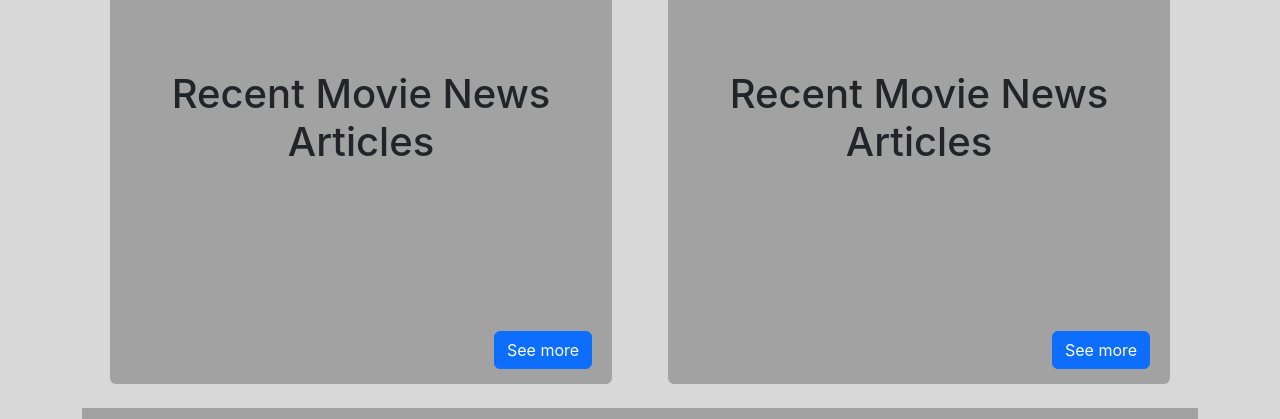
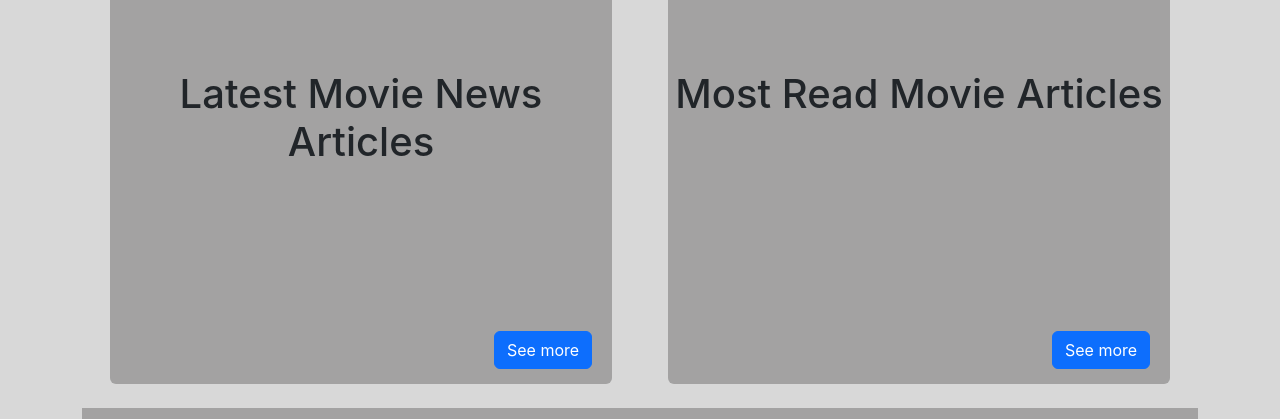
Before and after one commit to yasirsd10/og-news, a React (Create React App) app: page / in a window 1280 px wide. Shown: the part 216-635 px from the top of the page. Built offline with nearby package versions, Linux system fonts and the light colour scheme; no server answers; the database is empty.

Commit message:
Routing is completed

```diff
--- a/src/App.js
+++ b/src/App.js
@@ -15,6 +15,8 @@ import OttInfo from "./components/ottInfo/ottInfoMapping";
 import MovieSchedule from "./components/scheduleMovie/movieScheduleMapping";
 import OttForm from "./components/ottInfo/ottForm";
 import ScheduleForm from "./components/scheduleMovie/scheduleForm";
+import LatestMovieArticles from "./components/movieArticles/latestMovieArticles";
+import MostReadNews from "./components/movieArticles/mostReadNews";
 
 function App() {
   return (
@@ -65,6 +67,12 @@ function App() {
             <Route path= "/scheduleForm">
               <ScheduleForm />
             </Route>
+            <Route path= "/latestMovieArticles">
+              <LatestMovieArticles />
+            </Route>
+            <Route path= "/mostReadMovieArticle">
+              <MostReadNews />
+            </Route>
           </Switch>
         </div>
       </div>
--- /dev/null
+++ b/src/components/movieArticles/latestMovieArticles.js
@@ -0,0 +1,10 @@
+import React from 'react'
+
+function LatestMovieArticles() {
+  return (
+    <h3 className='mt-4'>Latest Movie Articles Will Appear Here</h3>
+
+  )
+}
+
+export default LatestMovieArticles
--- /dev/null
+++ b/src/components/movieArticles/mostReadMovieArticle.js
@@ -0,0 +1,14 @@
+import React from 'react'
+
+function MostReadMoviearticle() {
+  return (
+    <div className='movieArticle rounded'>
+        <h1 className='text-dark'>
+          Most Read Movie Articles
+        </h1>
+        <a type="button" class="btn btn-primary movieArticleBtn" href='/mostReadMovieArticle'>See more</a>
+    </div>
+  )
+}
+
+export default MostReadMoviearticle;
--- /dev/null
+++ b/src/components/movieArticles/mostReadNews.js
@@ -0,0 +1,9 @@
+import React from 'react'
+
+function MostReadNews() {
+  return (
+    <h3 className='mt-4'>Most Read Movie Articles Will Appear Here</h3>
+  )
+}
+
+export default MostReadNews
--- a/src/components/moviearticle.js
+++ b/src/components/movieArticles/moviearticle.js
@@ -4,9 +4,9 @@ function Moviearticle() {
   return (
     <div className='movieArticle rounded'>
         <h1 className='text-dark'>
-          Recent Movie News Articles
+          Latest Movie News Articles
         </h1>
-        <button type="button" class="btn btn-primary movieArticleBtn">See more</button>
+        <a type="button" class="btn btn-primary movieArticleBtn" href='/latestMovieArticles'>See more</a>
     </div>
   )
 }
--- a/src/output.js
+++ b/src/output.js
@@ -1,15 +1,16 @@
 import React from 'react'
-import Moviearticle from './components/moviearticle'
+import Moviearticle from './components/movieArticles/moviearticle'
 import Collections from './components/collections'
 import Trends from './components/trends'
 import MovieReviews from './components/homeComponents/movieReviews'
+import MostReadMoviearticle from './components/movieArticles/mostReadMovieArticle'
 
 function Output() {
   return (
     <div>
         <div className='container d-flex mt-2'>
         <Moviearticle />
-        <Moviearticle />
+        <MostReadMoviearticle />
         </div>
         <div className='container mt-4'>
         <Collections />
@@ -17,9 +18,9 @@ function Output() {
         <div className='container mt-4'>
             <MovieReviews />
         </div>
-        <div className='container mt-4'>
+        {/* <div className='container mt-4'>
         <Trends />
-        </div>
+        </div> */}
 
     </div>
   )
```
